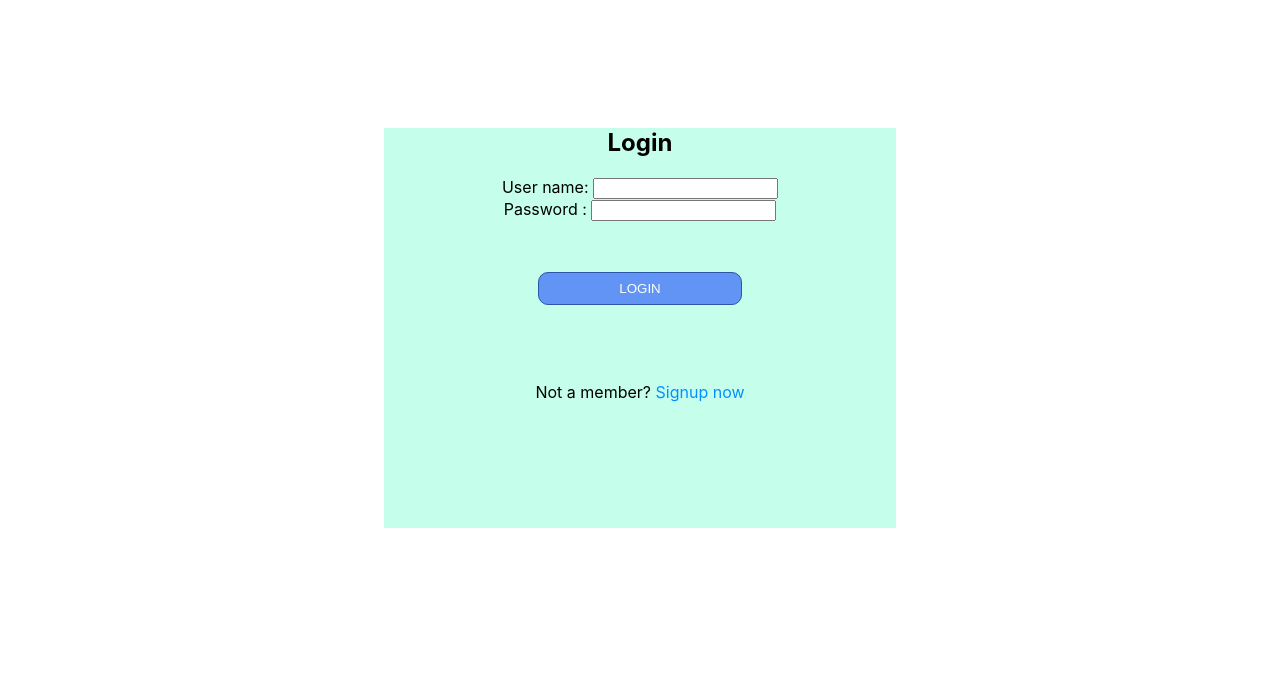
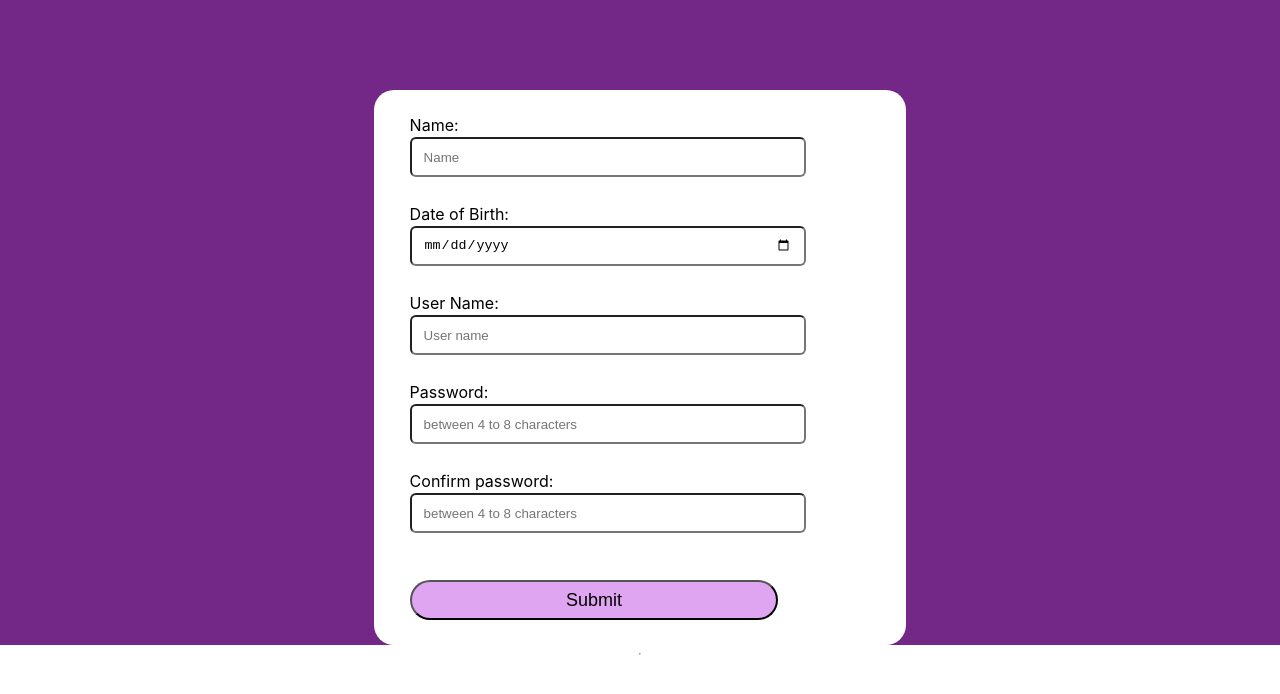
Before and after one commit to Mohammad-ghasempour/react-techniques, a React (Create React App) app in the folder practice/: page / in a window 1280 px wide. Shown: the top 694 px of the page. Built offline with nearby package versions, Linux system fonts and the light colour scheme.

Commit message:
FormValidationLibrary done

```diff
--- a/practice/src/Form.js
+++ b/practice/src/Form.js
@@ -12,6 +12,8 @@ import ImageSlider from "./exercise/imageSlider/ImageSlider";
 import CheckBoxForm from "./exercise/checkBox/CheckBoxForm";
 import JustForPractice from "./JustForPractice";
 import LoginForm from "./exercise/loginForm/LoginForm";
+import FormValidationLibrary from "./exercise/formValidationLibrary/FormValidationLibrary";
+import FormValidationWithHtmlAndCss from "./exercise/formValidationWithHtmlAndCss/FormValidationWithHtmlAndCss";
 
 export const userNameContext = createContext();
 
@@ -53,15 +55,19 @@ export const Form = () => {
       {/* <ImageSlider />
       <hr/> */}
 
-        {/* <CheckBoxForm/>
+      {/* <CheckBoxForm/>
+        <hr/> */}
+      {/*
+        <LoginForm/>
         <hr/> */}
 
-        <LoginForm/>
+      <FormValidationLibrary />
+      <hr />
 
 
 
-        {/* <JustForPractice/> */}
 
+      {/* <JustForPractice/> */}
     </div>
   );
 };
--- /dev/null
+++ b/practice/src/exercise/formValidationLibrary/Form.css
@@ -0,0 +1,59 @@
+
+.fullPageDiv{
+    background-color: rgb(115, 39, 134);
+    width: 100%;
+    height: 100%;
+
+    position: relative;
+    top: 0;
+    left: 0;
+    margin: 0;
+    padding: 0;
+}
+.pre{
+    color: white;
+    font-weight: 100;
+}
+
+.fullDiv {
+    width: 40%;
+    height: auto !important;
+    margin: auto;
+    margin-top: 5%;
+    text-align: left;
+    background-color: rgb(255, 255, 255);
+    border-radius: 20px;
+    padding: 25px 10px;
+    display: flex;
+    flex-direction: row;
+    justify-content: center;
+}
+
+.fullDiv form {
+    width: 90%;
+    color: rgb(0, 0, 0);
+}
+
+button {
+    width: 80%;
+    height: 40px;
+    background-color: rgb(223, 165, 241);
+    border-radius: 20px;
+    font-size: 18px;
+}
+
+button:hover {
+    background-color: rgb(198, 135, 218);
+
+}
+
+
+.error {
+    color: red;
+    margin: 0px 0 18px 0;
+    display: block;
+}
+
+.spanContainer {
+    height: 25px;
+}
--- /dev/null
+++ b/practice/src/exercise/formValidationLibrary/FormValidationLibrary.jsx
@@ -0,0 +1,132 @@
+import React, { useState, useRef } from "react";
+import Inputfield from "./Inputfield";
+import "./Form.css";
+import { useForm } from "react-hook-form";
+
+const FormValidationLibrary = () => {
+  const {
+    register,
+    handleSubmit,
+    watch,
+    formState: { errors },
+  } = useForm();
+
+  const password = useRef({});
+  password.current = watch("password", ""); // second parameter is the default value!
+
+  const [value, setValue] = useState({
+    name: "",
+    birthDate: new Date(),
+    userName: "",
+    password: "",
+    confirmPassword: "",
+  });
+
+  const submitForm = (e) => {
+
+    setValue({
+      name: e.name,
+      birthDate: e.birthDate,
+      userName: e.userName,
+      password: e.password,
+      confirmPassword: e.confirmPassword,
+    });
+    console.log(value);
+  };
+
+  return (
+    <div className="fullPageDiv">
+      <div>
+        <pre className="pre">{value.name && JSON.stringify(value, undefined, 2)}</pre>
+      </div>
+    <div className="fullDiv">
+
+      <form onSubmit={handleSubmit(submitForm)}>
+        {/* first test: <input name="first" {...register("firstExample")} />
+        <br />
+        Second test:{" "}
+        <input
+          name="secondExample"
+          type="text"
+          {...register("secondExample",{required: "this fiels is required!", minLength:{value: 3, message:"should be more than 3 characters."}})}
+        />
+        <br />
+        {errors.secondExample && <span>{errors.secondExample.message}</span>} */}
+        <Inputfield
+          type="text"
+          name="name"
+          title="Name: "
+          placeholder="Name"
+          validator={{ ...register("name", { required: "Name is Required!" }) }}
+        />
+        {/* {errors.name && <span className="error">Name is Required!</span>} */}
+        <div className="spanContainer"> {errors.name && <span className="error">{errors.name.message}</span>}</div>
+        <Inputfield
+          type="date"
+          name="birthDate"
+          title="Date of Birth: "
+          placeholder="Date of birth"
+          validator={{
+            ...register("birthDate", { required: "Birth Date is Required!" }),
+          }}
+        />{" "}
+       <div className="spanContainer"> {errors.birthDate && (
+          <span className="error">{errors.birthDate.message}</span>
+        )} </div>
+        <Inputfield
+          type="text"
+          name="userName"
+          title="User Name: "
+          placeholder="User name"
+          validator={{
+            ...register("userName", { required: "User name is Required!" }),
+          }}
+        />{" "}
+        <div className="spanContainer">  {errors.userName && (
+          <span className="error">{errors.userName.message}</span>
+        )}</div>
+        <Inputfield
+          type="password"
+          name="password"
+          title="Password: "
+          placeholder="between 4 to 8 characters"
+          validator={{
+            ...register("password", {
+              required: "You must specify a password",
+              minLength: {
+                value: 4,
+                message: "password should be more than 4 character",
+              },
+            }),
+          }}
+        />{" "}
+          <div className="spanContainer">{errors.password && (
+          <span className="error">{errors.password.message}</span>
+        )}</div>
+        <Inputfield
+          type="password"
+          name="confirmPassword"
+          title="Confirm password: "
+          placeholder="between 4 to 8 characters"
+          validator={{
+            ...register("confirmPassword", {
+              validate: (value) => {
+                return (
+                  value === password.current || "The passwords do not match"
+                );
+              },
+            }),
+          }}
+        />{" "}
+       <div className="spanContainer"> {errors.confirmPassword && (
+          <span className="error">{errors.confirmPassword.message}</span>
+        )}</div>
+        <br />
+        <button>Submit</button>
+      </form>
+    </div>
+    </div>
+  );
+};
+
+export default FormValidationLibrary;
--- /dev/null
+++ b/practice/src/exercise/formValidationLibrary/Inputfield.jsx
@@ -0,0 +1,19 @@
+import React from "react";
+import "./inputs.css";
+
+const Inputfield = (props) => {
+  return (
+    <div>
+      <label>{props.title}</label>
+      <input
+        className="input"
+        type={props.type}
+        name={props.name}
+        placeholder={props.placeholder}
+        {...props.validator}
+      />
+    </div>
+  );
+};
+
+export default Inputfield;
--- /dev/null
+++ b/practice/src/exercise/formValidationLibrary/inputs.css
@@ -0,0 +1,17 @@
+div {
+    display: flex;
+    flex-direction: column;
+}
+
+input {
+    margin: 2px 0 2px 0;
+    width: 80%;
+    height: 20px;
+    padding: 8px 12px;
+    border-radius: 6px;
+}
+
+input:focus {
+    background-color: rgb(252, 216, 250);
+    padding: 8px 16px;
+}
--- /dev/null
+++ b/practice/src/exercise/formValidationWithHtmlAndCss/FormValidationWithHtmlAndCss.jsx
@@ -0,0 +1,11 @@
+import React from 'react';
+
+const FormValidationWithHtmlAndCss = () => {
+    return (
+        <div>
+            form
+        </div>
+    );
+}
+
+export default FormValidationWithHtmlAndCss;
```
Also changed, not shown: practice/src/exercise/formValidationLibrary/README.md (added), 1 other file (tests, documents, lock files or other folders).
